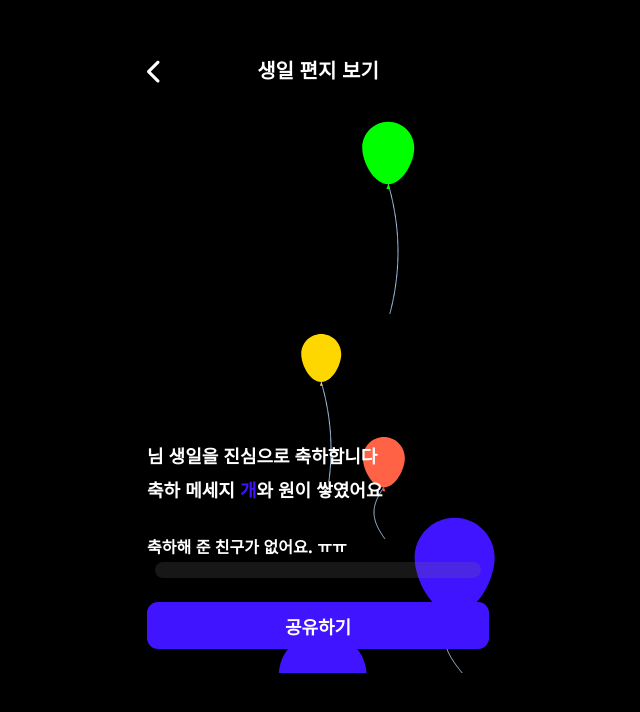
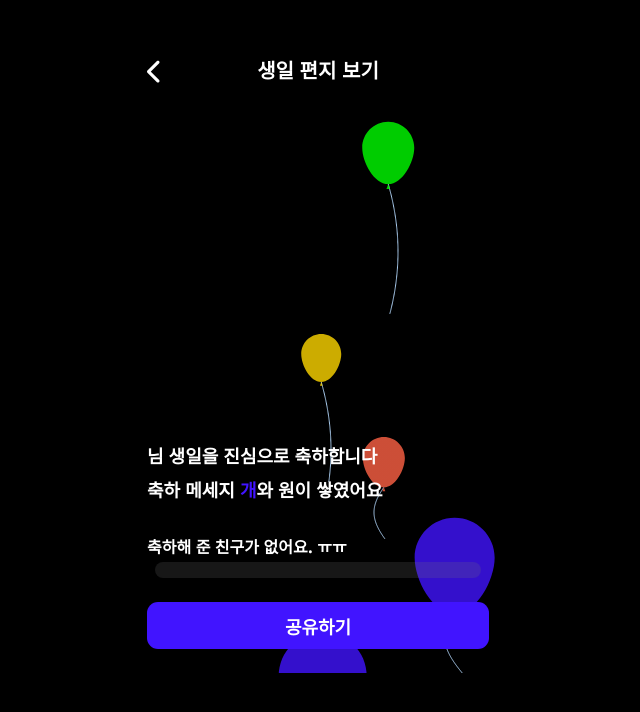
Before and after one commit to Jubroooo/BestBirthday, a Django app: template server/templates/fundings/result_start.html in a window 1280 px wide. Shown: the top 712 px of the page, without its empty margins (322-962 px from the left). Run offline with Django 5.2, Linux system fonts and the light colour scheme; the template is opened without the code that fills it, so the values that code supplies are empty; some libraries are stand-ins or nearby versions; some web fonts are replaced.

Commit message:
[Fix] 풍선 투명도 설정

```diff
--- a/server/templates/fundings/result_start.html
+++ b/server/templates/fundings/result_start.html
@@ -178,7 +178,12 @@ function updateBallons(ctx) {
     var p = thread(b, ctx);
     b.cx = p.x;
     b.cy = p.y - b.R;
-    ctx.fillStyle = Grd(p.x, p.y, b.r, colorIndex);
+
+    // 투명도 값 설정
+    var alpha = 0.8; // 원하는 투명도 값 (0에서 1 사이의 값)
+
+    // 색상과 투명도 값을 전달하여 그라데이션 생성
+    ctx.fillStyle = Grd(p.x, p.y, b.r, colorIndex, alpha);
     colorIndex = (colorIndex + 1) % colors.length; // 다음 색상을 선택하기 위해 인덱스 업데이트
 
     drawBalloon(b, ctx);
@@ -282,14 +287,15 @@ function thread(b, ctx) {
 
 var colors = ["#4114FF", "#FF6245", "#00FF00", "#FFD700"]; // 원하는 색상 추가 가능
 
-function Grd(x, y, r, index) {
-  var hue = colors[index % colors.length]; // 인덱스에 따라 순환하여 색상 선택
-  grd = ctx.createRadialGradient(x - .5 * r, y - 1.7 * r, 0, x - .5 * r, y - 1.7 * r, r);
-  grd.addColorStop(0, hue);
-  grd.addColorStop(0.4, hue);
-  grd.addColorStop(1, hue);
-  return grd;
-}
+function Grd(x, y, r, index, alpha) {
+    var hue = colors[index % colors.length]; // 인덱스에 따라 순환하여 색상 선택
+    var rgbaColor = 'rgba(' + parseInt(hue.slice(1, 3), 16) + ', ' + parseInt(hue.slice(3, 5), 16) + ', ' + parseInt(hue.slice(5, 7), 16) + ', ' + alpha + ')';
+    grd = ctx.createRadialGradient(x - .5 * r, y - 1.7 * r, 0, x - .5 * r, y - 1.7 * r, r);
+    grd.addColorStop(0, rgbaColor);
+    grd.addColorStop(0.4, rgbaColor);
+    grd.addColorStop(1, rgbaColor);
+    return grd;
+  }
 
 function randomIntFromInterval(mn, mx) {
   return ~~(Math.random() * (mx - mn + 1) + mn);
```
